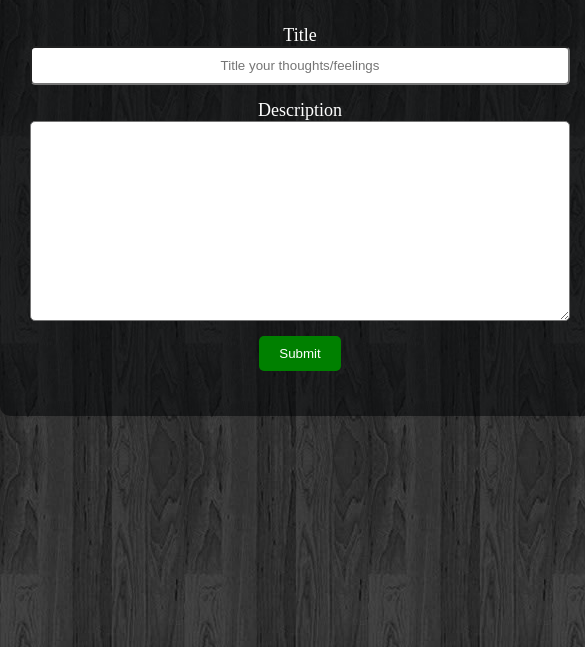
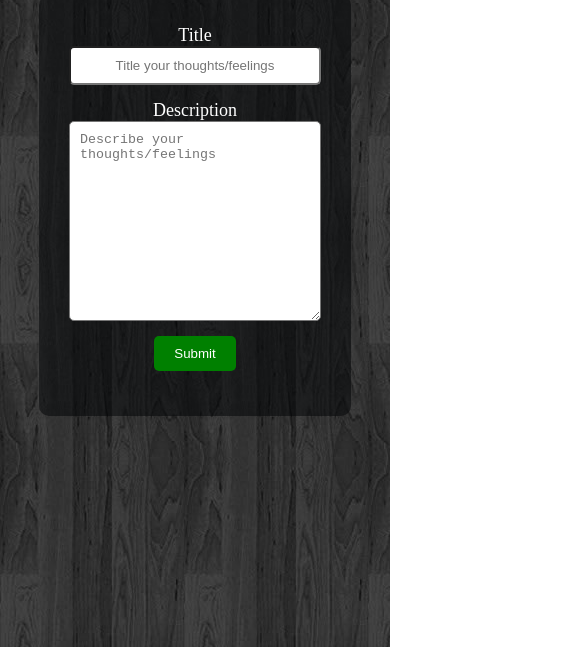
Before and after one commit to marcdomain/MyDiary, a plain HTML site: page UI/add-entry.html in a window 390 px wide. Shown: the part 197-844 px from the top of the page, 585 px wide, since content can reach past the window. Drawn offline with Linux system fonts and the light colour scheme.

Commit message:
adjust add-entry form for responsiveness

```diff
--- a/UI/add-entry.html
+++ b/UI/add-entry.html
@@ -22,7 +22,7 @@
             </div>
         </header>
         <div class="container-entry">
-            <h1 class="page-label">Pen Down Your Thoughts/Feelings</h1>
+            <h1>Pen Down Your Thoughts/Feelings</h1>
 
             <div class="add-entry-form">
                 <form autocomplete="off" action="#">
@@ -30,10 +30,9 @@
                     <input required  type="text" name="title" id="title" placeholder="Title your thoughts/feelings">
 
                     <label for="description">Description</label>
-                    <textarea type="textarea" required name="description" id="description" placeholder="Describe your thoughts/feelings">
-                    </textarea>
+                    <textarea required name="description" id="description" placeholder="Describe your thoughts/feelings"></textarea>
 
-                    <input id="signup-btn" type="submit" value="Submit">
+                    <input id="add-entry" type="submit" value="Submit">
                 </form>
             </div>
 
--- a/UI/css/style.css
+++ b/UI/css/style.css
@@ -6,11 +6,10 @@ body{
     padding: 0;
     background-image: url('../img/body-bg.jpg');
     background-repeat: repeat;
-    font-family: Comfortaa;
     font-size: 18px;
+    font-family: 'Patua One', serif;
 }
 h1, h2, h3 {
-    font-family: 'Patua One', serif;
     letter-spacing: 2px;
     color: #fff;
 }
@@ -123,13 +122,13 @@ form input, textarea{
     margin-bottom: 15px;
     box-sizing: border-box;
 }
-form textarea{
+textarea{
     min-height: 200px;
 }
 input::placeholder{
     text-align: center;
 }
-form input:focus{
+form input:focus, textarea:focus {
     border-radius: 5px;
     border: 1px solid lime;
     outline:none ;
@@ -153,7 +152,7 @@ form input[type="submit"]:hover, .entry-time input:hover {
     border-radius: 10px;
     background: rgba(1, 2, 4, 0.51);
     padding: 30px;
-    width: 600px;
+    width: 80%;
     margin: 0;
     box-sizing: border-box;
     display: inline-block;
```
